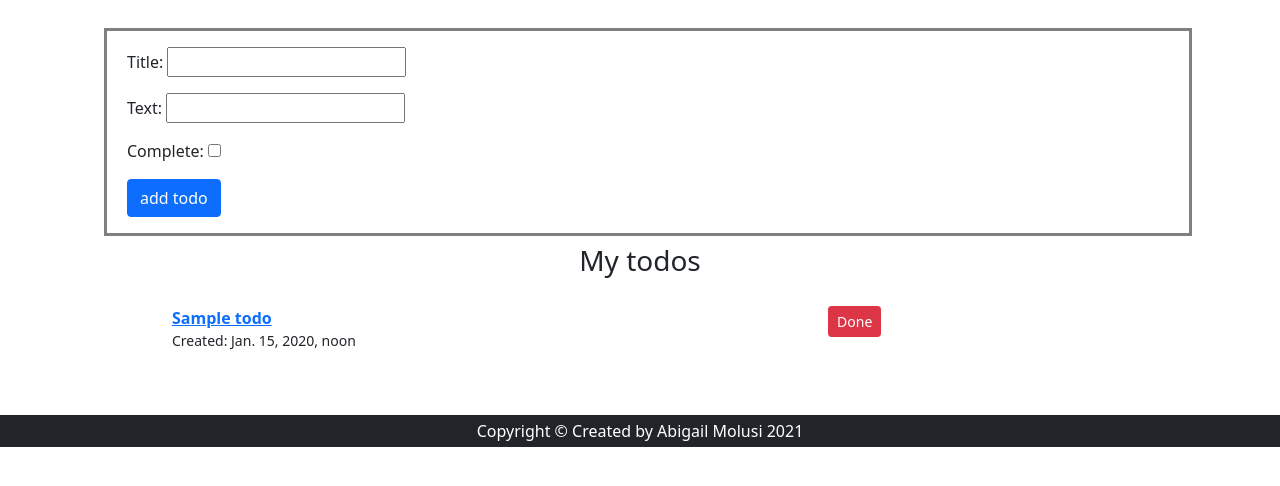
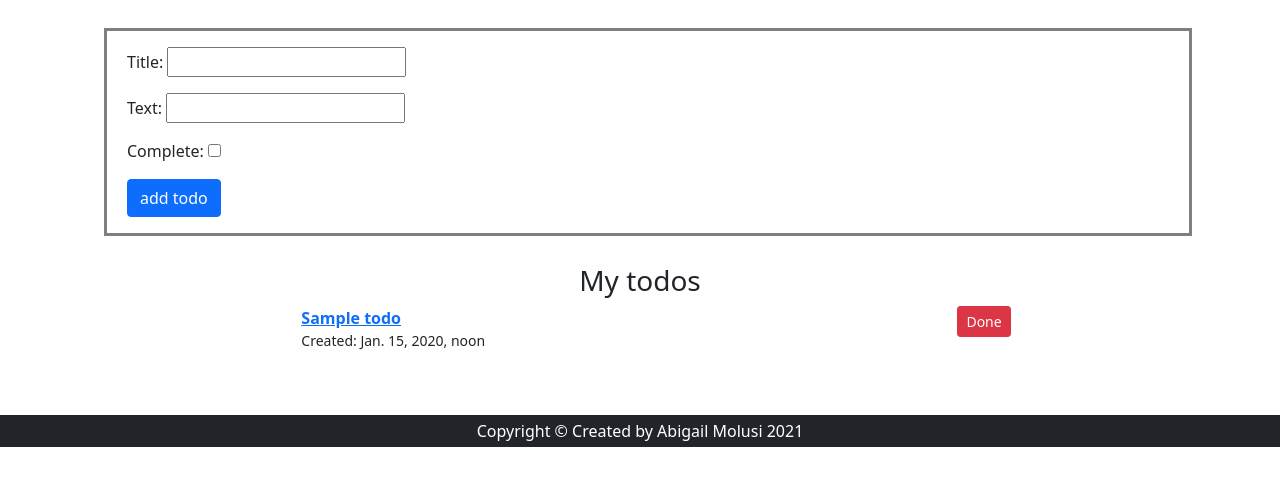
Before and after one commit to molusi/mysafespace, a Django app: a page that uses templates/todo_app/index.html in a window 1280 px wide. Shown: the part 78-564 px from the top of the page. Run offline with Django 3.2, Linux system fonts and the light colour scheme; a user stored in the database is signed in; tables that the repository leaves empty hold one stand-in row (values such as "Sample post"); some libraries are stand-ins or nearby versions.

Commit message:
Update index.html

```diff
--- a/templates/todo_app/index.html
+++ b/templates/todo_app/index.html
@@ -32,10 +32,11 @@
 
 
 
-    <div class="row">
+
+<div class="col-md-8 offet-2" style='margin:20px auto'>
+     <div class="row">
         <center><h3>My todos</h3></center>
     </div>
-<div class="col-md-8 mx-5" style='margin:20px auto'>
 
 
         <ul class="list-unstyled">
```
